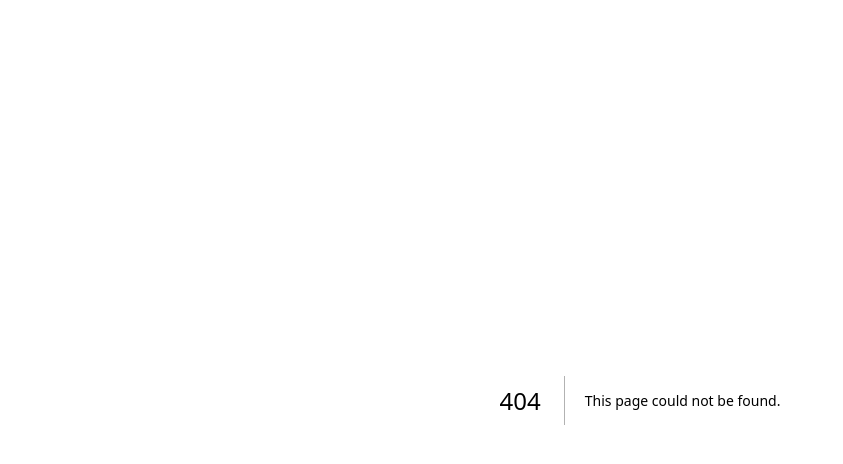
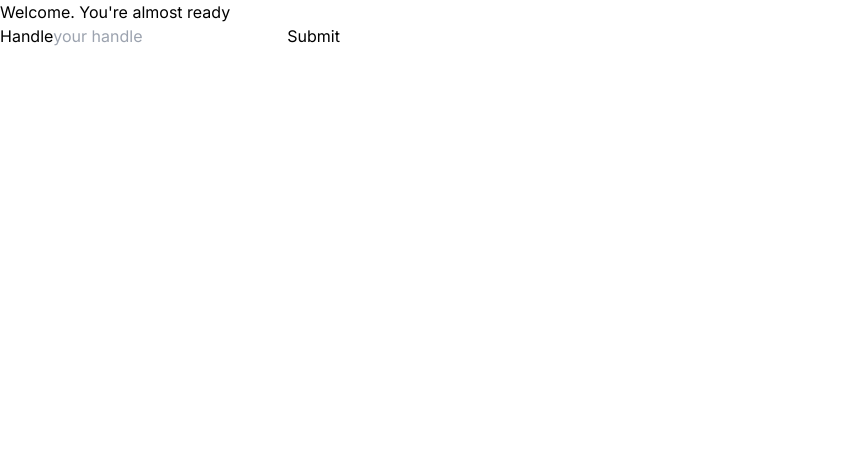
Before and after one commit to ckot/tpk-vtt, a Next.js app: page /new-user in a window 1280 px wide. Before the commit this address had no page. Shown: the top 464 px of the page, without its empty margins (0-843 px from the left). Built offline with nearby package versions, Linux system fonts and the light colour scheme; a web font is replaced by a local one.

Commit message:
initial commit

```diff
--- /dev/null
+++ b/src/app/new-user/page.tsx
@@ -0,0 +1,14 @@
+
+export default function NewUserPage() {
+
+    return (
+      <>
+        <h1>Welcome. You&apos;re almost ready</h1>
+        <form>
+          <label htmlFor='handle'>Handle</label>
+          <input id='handle' type='text' placeholder='your handle' />
+          <button type='submit'>Submit</button>
+        </form>
+      </>
+    );
+}
```
Also changed, not shown: src/app/signout/page.tsx (added, +37 -0 lines).
